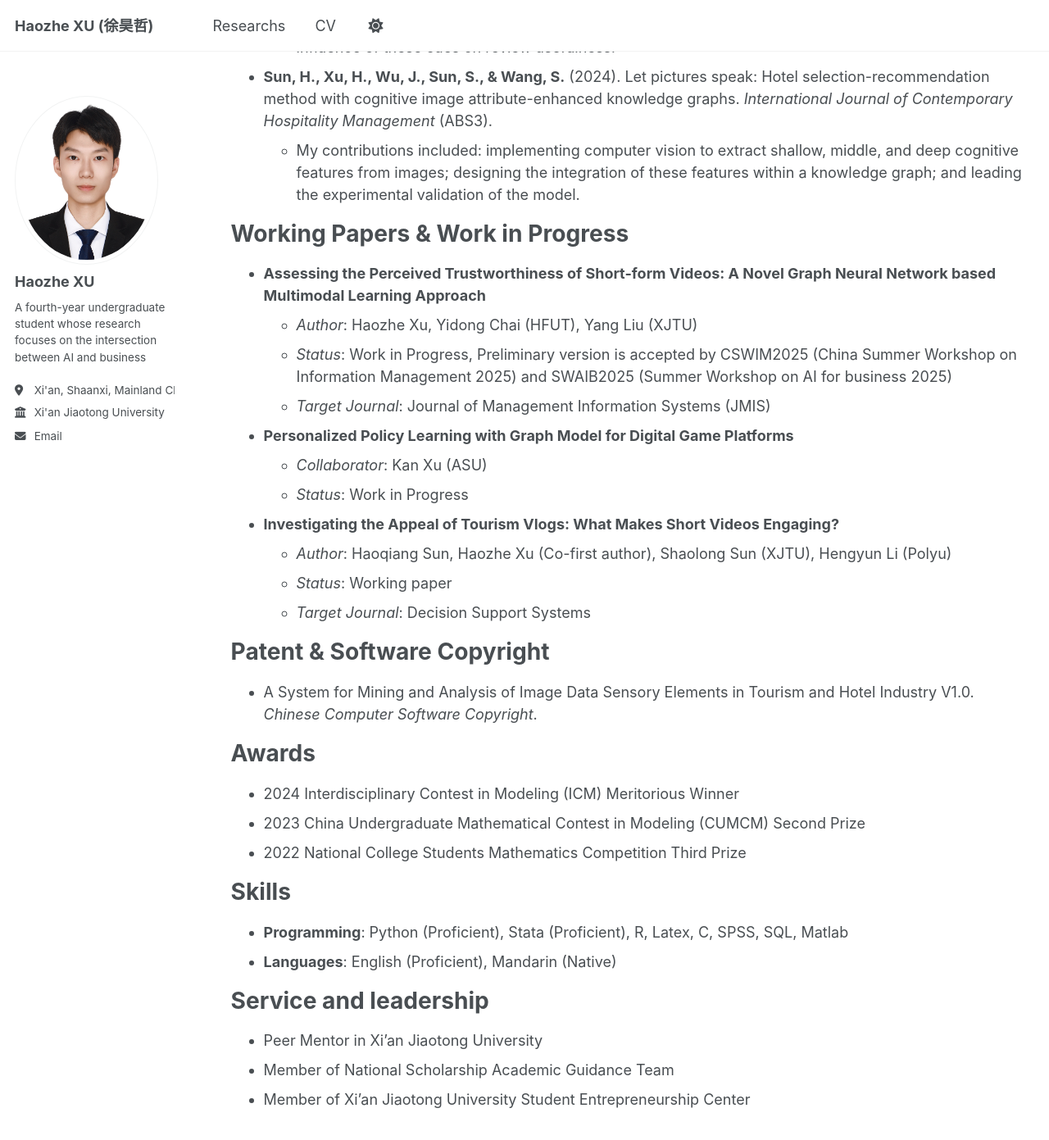
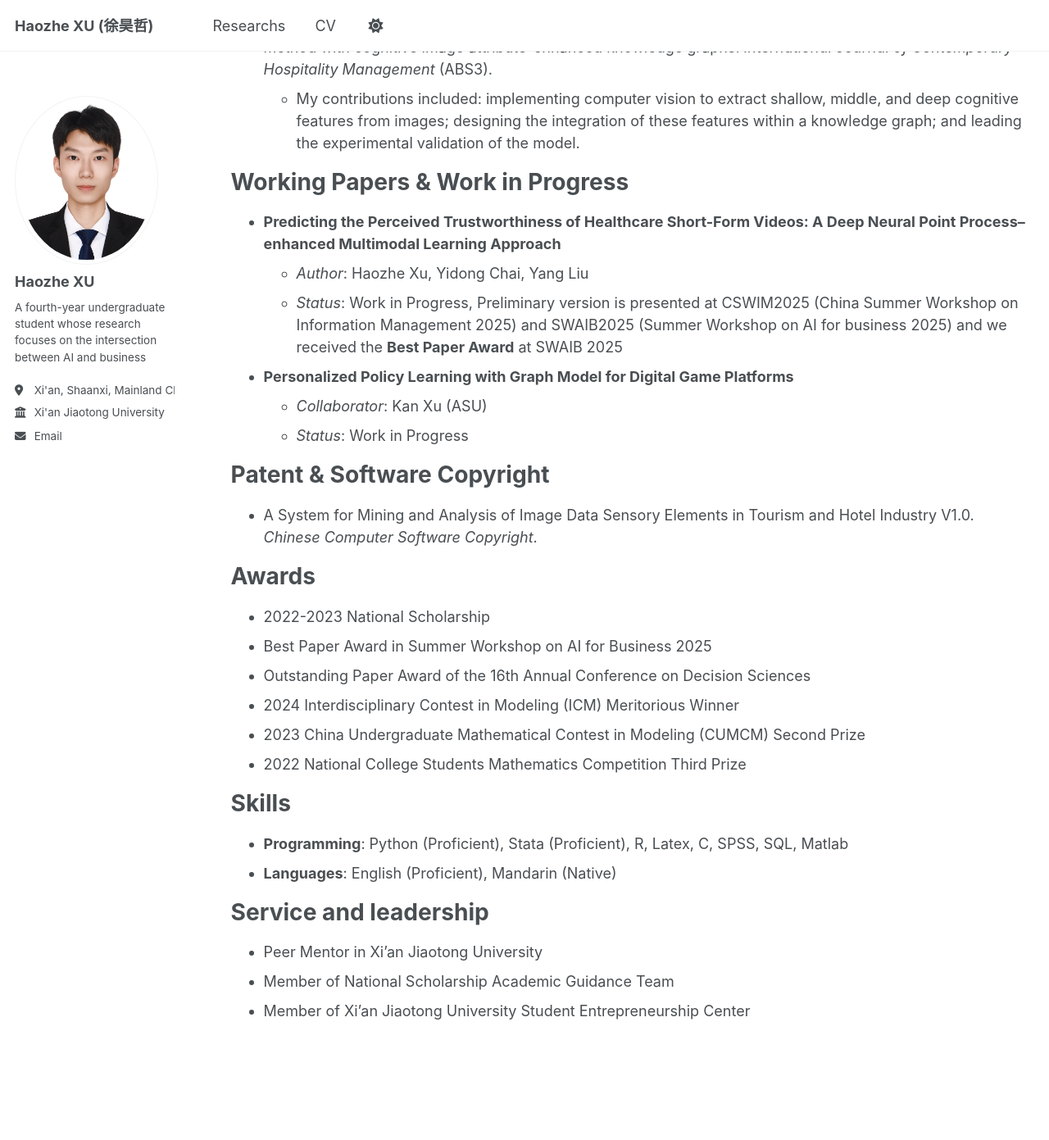
Before and after one commit to XuHaozhe0204/XuHaozhe0204.github.io, a Jekyll site: the page built from _pages/cv.md, in a window 1280 px wide and 1400 px high, scrolled down 982 px. Shown: the top 1391 px of the window at 82% size. Built offline with Jekyll 4.4.1, drawn with Linux system fonts in a browser that asks for light colours; a script that is not in the unit is left out; some of the changed text lies outside the part shown.

Commit message:
Update cv.md

```diff
--- a/_pages/cv.md
+++ b/_pages/cv.md
@@ -15,7 +15,7 @@ Education
     *   Undergraduate, Big Data Management and Application, Sept 2022 - June 2026 (expected)
     *   GPA: 90.45/100
     *   Main Courses: Linear Algebra (100), Data processing with Python (97), Machine Learning (97), Language for Data Analysis (99), Foundations of Big Data Technology (96), Management Information System (94), Data Structure and Algorithm (91), Optimization Theory and Algorithms (92)
-*   **Honors**: 2022-2023 National Scholarship, Best Paper Award in Summer Workshop on AI for Business 2025, Outstanding Paper Award of the 16th Annual Conference on Decision Sciences
+
 
 Research Experience
 ======
@@ -36,17 +36,12 @@ Publications
 
 Working Papers & Work in Progress
 ======
-*   **Assessing the Perceived Trustworthiness of Short-form Videos: A Novel Graph Neural Network based Multimodal Learning Approach**
-    *   *Author*: Haozhe Xu, Yidong Chai (HFUT), Yang Liu (XJTU)
-    *   *Status*: Work in Progress, Preliminary version is accepted by CSWIM2025 (China Summer Workshop on Information Management 2025) and SWAIB2025 (Summer Workshop on AI for business 2025)
-    *   *Target Journal*: Journal of Management Information Systems (JMIS)
+*   **Predicting the Perceived Trustworthiness of Healthcare Short-Form Videos: A Deep Neural Point Process–enhanced Multimodal Learning Approach**
+    *   *Author*: Haozhe Xu, Yidong Chai, Yang Liu
+    *   *Status*: Work in Progress, Preliminary version is presented at CSWIM2025 (China Summer Workshop on Information Management 2025) and SWAIB2025 (Summer Workshop on AI for business 2025) and we received the **Best Paper Award** at SWAIB 2025
 *   **Personalized Policy Learning with Graph Model for Digital Game Platforms**
     *   *Collaborator*: Kan Xu (ASU)
     *   *Status*: Work in Progress
-*   **Investigating the Appeal of Tourism Vlogs: What Makes Short Videos Engaging?**
-    *   *Author*: Haoqiang Sun, Haozhe Xu (Co-first author), Shaolong Sun (XJTU), Hengyun Li (Polyu)
-    *   *Status*: Working paper
-    *   *Target Journal*: Decision Support Systems
 
 Patent & Software Copyright
 ======
@@ -54,6 +49,9 @@ Patent & Software Copyright
 
 Awards
 ======
+*   2022-2023 National Scholarship
+*   Best Paper Award in Summer Workshop on AI for Business 2025
+*   Outstanding Paper Award of the 16th Annual Conference on Decision Sciences
 *   2024 Interdisciplinary Contest in Modeling (ICM) Meritorious Winner
 *   2023 China Undergraduate Mathematical Contest in Modeling (CUMCM) Second Prize
 *   2022 National College Students Mathematics Competition Third Prize
```
